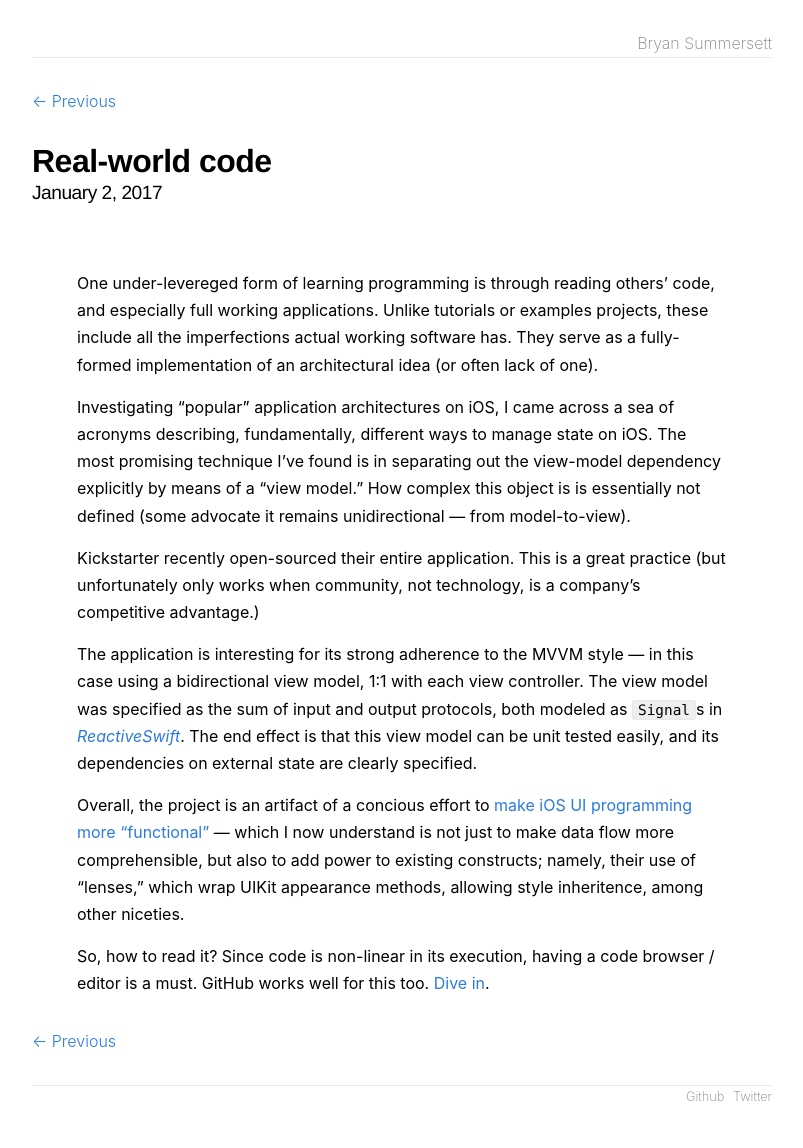
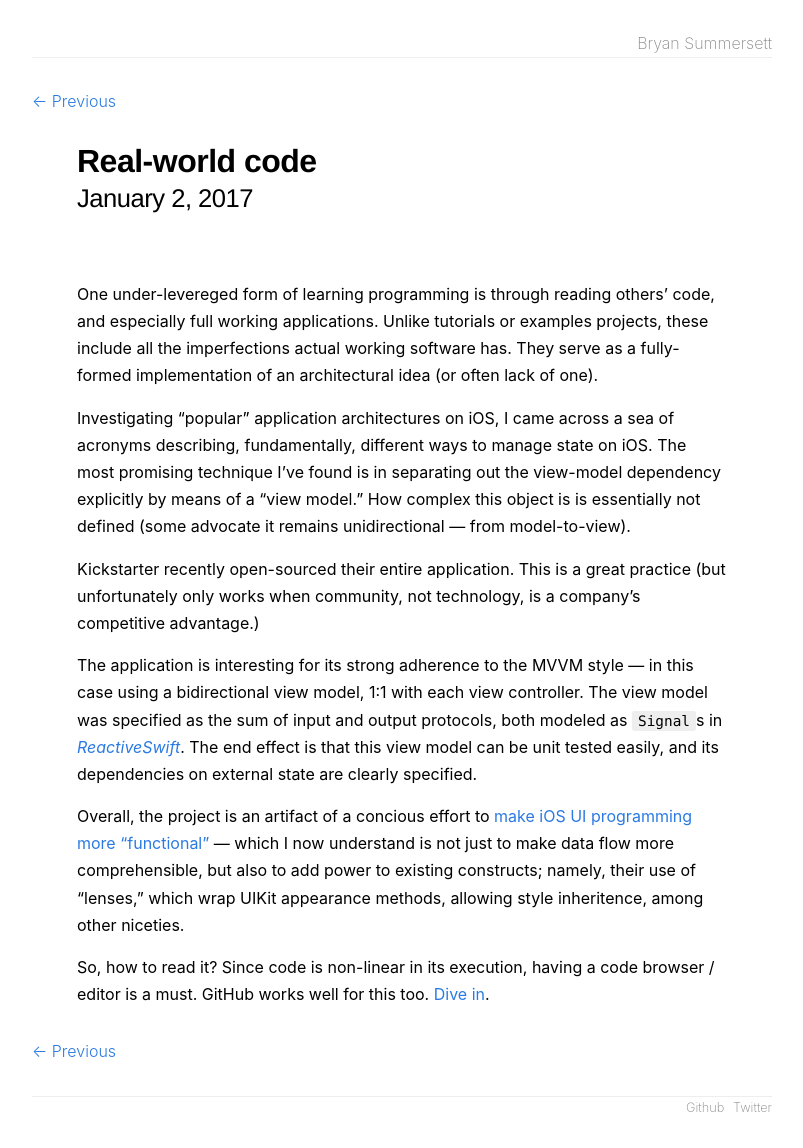
Before and after one commit to bryansum/bsumm.net, a Jekyll site: the page built from index.html, in a window 1280 px wide. Shown: the whole page, without its empty margins (238-1041 px from the left). Built offline with Jekyll 4.4.1, drawn with Linux system fonts in a browser that asks for light colours.

Commit message:
Update CSS blockquote, font sizing

```diff
--- a/css/main.scss
+++ b/css/main.scss
@@ -15,7 +15,7 @@
 $text-color:       black;
 $brand-color:      #2a7ae2;
 
-$grey-color:       #828282;
+$grey-color:       #888;
 $grey-color-light: lighten($grey-color, 40%);
 $grey-color-dark:  darken($grey-color, 25%);
 
@@ -52,10 +52,23 @@
 
 // Set `margin-bottom` to maintain vertical rhythm
 h1, h2, h3, h4, h5, h6,
-p, blockquote, pre,
+p, pre,
 ul, ol, dl, figure,
 %vertical-rhythm {
     margin-bottom: $spacing-unit / 2;
+}
+
+blockquote {
+    color: $grey-color;
+    font-size: 1.1em;
+    font-style: italic;
+    margin-bottom: $spacing-unit;
+    margin-top: $spacing-unit; // Make up for the unit below
+    padding: 1em;
+
+    > :last-child {
+        margin-bottom: 0;
+    }
 }
 
 img {
@@ -95,20 +108,6 @@
         text-decoration: underline;
     }
 }
-
-blockquote {
-    color: $grey-color;
-    border-left: 4px solid $grey-color-light;
-    padding-left: $spacing-unit / 2;
-    font-size: 18px;
-    letter-spacing: -1px;
-    font-style: italic;
-
-    > :last-child {
-        margin-bottom: 0;
-    }
-}
-
 
 pre,
 code {
@@ -228,7 +227,7 @@
     line-height: 1;
 
     time {
-        font-size: 0.6em;
+        font-size: 0.8em;
         line-height: 1.7em;
         font-weight: 300;
         float: left;
@@ -241,7 +240,7 @@
 }
 
 .post {
-    > p {
+    > * {
         max-width: 650px;
         margin-left: auto;
         margin-right: auto;
```
